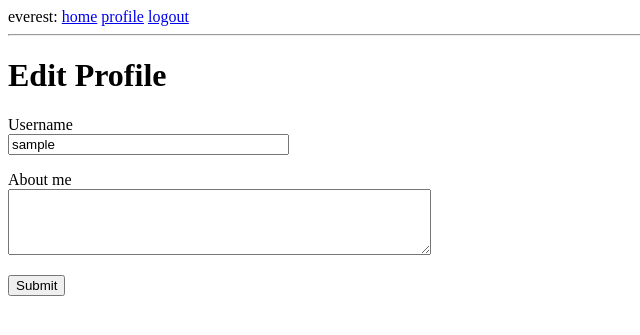
After one commit to sberts/everest, a Flask app: page /edit_profile in a window 1280 px wide. The commit adds this page. Shown: the top 335 px of the page, without its empty margins (0-640 px from the left). Run offline with Flask 3, Linux system fonts and the light colour scheme; the visitor is signed in with stand-in values (Sample User, id 1); data comes from the database, SQL or seed files in the repository.

Commit message:
added profile page

```diff
--- a/app/forms.py
+++ b/app/forms.py
@@ -1,9 +1,14 @@
 from flask_wtf import FlaskForm
-from wtforms import StringField, PasswordField, BooleanField, SubmitField
-from wtforms.validators import DataRequired, ValidationError, Email, EqualTo
+from wtforms import StringField, PasswordField, BooleanField, SubmitField, TextAreaField
+from wtforms.validators import DataRequired, ValidationError, Email, EqualTo, Length
 import sqlalchemy as sa
 from app import db
 from app.models import User
+
+class EditProfileForm(FlaskForm):
+    username = StringField('Username', validators=[DataRequired()])
+    about_me = TextAreaField('About me', validators=[Length(min=0, max=140)])
+    submit = SubmitField('Submit')
 
 class LoginForm(FlaskForm):
     username = StringField('Username', validators=[DataRequired()])
--- a/app/models.py
+++ b/app/models.py
@@ -6,6 +6,7 @@ import sqlalchemy.orm as so
 from app import db
 from flask_login import UserMixin
 from app import login
+from hashlib import md5
 
 @login.user_loader
 def load_user(id):
@@ -22,11 +23,20 @@ class User(UserMixin, db.Model):
     projects: so.WriteOnlyMapped['Project'] = so.relationship(
         back_populates='owner')
 
+    about_me: so.Mapped[Optional[str]] = so.mapped_column(sa.String(140))
+
+    last_seen: so.Mapped[Optional[datetime]] = so.mapped_column(
+        default=lambda: datetime.now(timezone.utc))
+
     def set_password(self, password):
         self.password_hash = generate_password_hash(password)
 
     def check_password(self, password):
         return check_password_hash(self.password_hash, password)
+
+    def avatar(self, size):
+        digest = md5(self.email.lower().encode('utf-8')).hexdigest()
+        return f'https://www.gravatar.com/avatar/{digest}?d=identicon&s={size}'
 
     def __repr__(self):
         return '<User {}>'.format(self.username)
--- a/app/routes.py
+++ b/app/routes.py
@@ -1,11 +1,18 @@
 from flask import render_template, flash, redirect, url_for, request
 from app import app
-from app.forms import LoginForm, RegistrationForm
+from app.forms import LoginForm, RegistrationForm, EditProfileForm
 from flask_login import current_user, login_user, logout_user, login_required
 import sqlalchemy as sa
 from app import db
 from app.models import User
 from urllib.parse import urlsplit
+from datetime import datetime, timezone
+
+@app.before_request
+def before_request():
+    if current_user.is_authenticated:
+        current_user.last_seen = datetime.now(timezone.utc)
+        db.session.commit()
 
 @app.route('/')
 @app.route('/index')
@@ -59,3 +66,30 @@ def register():
         flash('Your account has been created.')
         return redirect(url_for('login'))
     return render_template('register.html', title='Register', form=form)
+
+
+@app.route('/user/<username>')
+@login_required
+def user(username):
+    user = db.first_or_404(sa.select(User).where(User.username == username))
+    posts = [
+        {'author': user, 'body': 'Test post #1'},
+        {'author': user, 'body': 'Test post #2'}
+    ]
+    return render_template('user.html', user=user, posts=posts)
+
+
+@app.route('/edit_profile', methods=['GET', 'POST'])
+@login_required
+def edit_profile():
+    form = EditProfileForm()
+    if form.validate_on_submit():
+        current_user.username = form.username.data
+        current_user.about_me = form.about_me.data
+        db.session.commit()
+        flash('Your changes have been saved.')
+        return redirect(url_for('edit_profile'))
+    elif request.method == 'GET':
+        form.username.data = current_user.username
+        form.about_me.data = current_user.about_me
+    return render_template('edit_profile.html', title='Edit Profile', form=form)
--- /dev/null
+++ b/app/templates/_post.html
@@ -0,0 +1,6 @@
+<table>
+    <tr valign="top">
+        <td><img src="{{ post.author.avatar(36) }}"></td>
+        <td>{{ post.author.username }} says: <b>{{ post.body }}</b></td>
+    </tr>
+</table>
--- a/app/templates/base.html
+++ b/app/templates/base.html
@@ -13,6 +13,7 @@
             {% if current_user.is_anonymous %}
             <a href="{{ url_for('login') }}">login</a>
             {% else %}
+            <a href="{{ url_for('user', username=current_user.username) }}">profile</a>
             <a href="{{ url_for('logout') }}">logout</a>
             {% endif %}
         </div>
--- /dev/null
+++ b/app/templates/edit_profile.html
@@ -0,0 +1,23 @@
+{% extends "base.html" %}
+
+{% block content %}
+    <h1>Edit Profile</h1>
+    <form action="" method="post">
+        {{ form.hidden_tag() }}
+        <p>
+            {{ form.username.label }} <br>
+            {{ form.username(size=32) }}<br>
+            {% for error in form.username.errors %}
+            <span style="color: red;">[ {{ error }}]</span>
+            {% endfor %}
+        </p>
+        <p>
+            {{ form.about_me.label }}<br>
+            {{ form.about_me(cols=50, rows=4) }}<br>
+            {% for error in form.about_me.errors %}
+            <span style="color: red;">[{{ error }}]</span>
+            {% endfor %}
+        </p>
+        <p>{{ form.submit() }}</p>
+    </form>
+{% endblock %}
```
Also changed, not shown: app/templates/user.html (added, +23 -0 lines), migrations/versions/446e3542375e_new_fields_in_user_model.py (added, +34 -0 lines).
